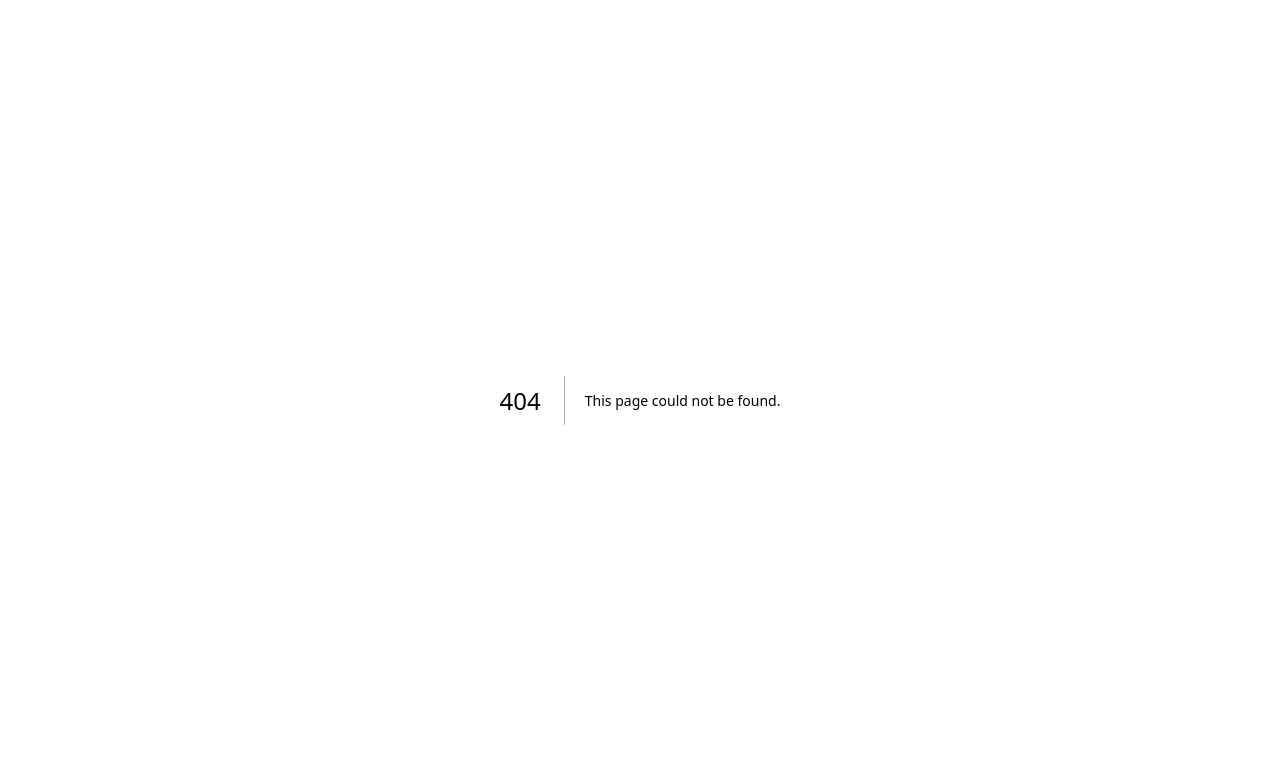
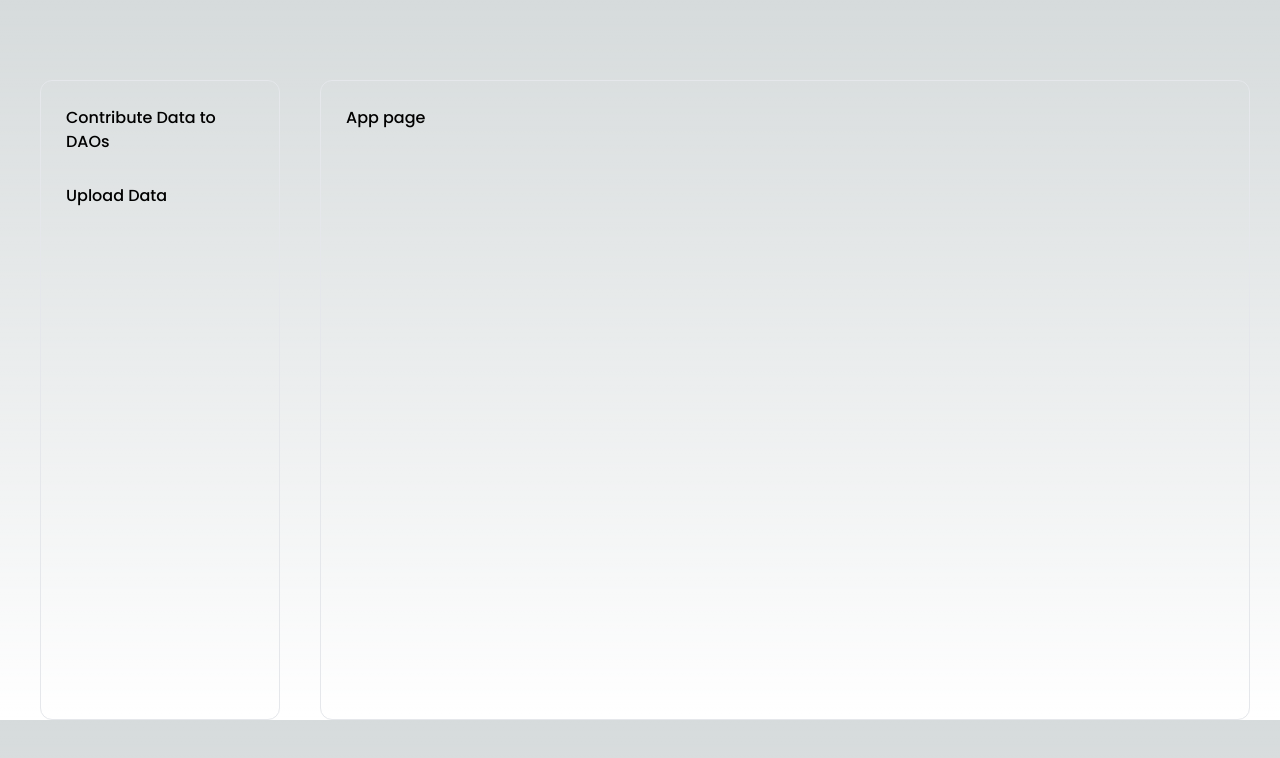
Before and after one commit to Abhay-2811/EnigmAI, a Next.js app: page /app in a window 1280 px wide. Before the commit this address had no page. Shown: the top 758 px of the page. Built offline with nearby package versions, Linux system fonts and the light colour scheme.

Commit message:
Update function to handle edge cases

```diff
--- /dev/null
+++ b/app/app/layout.tsx
@@ -0,0 +1,20 @@
+import Sidebar from "../components/Sidebar";
+import { Poppins } from "next/font/google";
+
+const poppins = Poppins({ weight: '500', subsets: ["devanagari"] })
+
+export default function Layout({
+    children,
+}: Readonly<{
+    children: React.ReactNode;
+}>) {
+    return (
+
+        <div className={`flex mt-[10vh] ml-[40px] ${poppins.className}`}>
+            <div className="justify-start mr-[40px]"><Sidebar /></div>
+            <div className="flex flex-col h-[80vh] border p-[25px] w-[75%] rounded-xl">{children}</div>
+
+        </div>
+
+    );
+}
--- /dev/null
+++ b/app/app/page.tsx
@@ -0,0 +1,11 @@
+import React from 'react'
+
+const App_page = () => {
+    return (
+        <div>
+            App page
+        </div>
+    )
+}
+
+export default App_page
--- /dev/null
+++ b/app/app/upload/page.tsx
@@ -0,0 +1,9 @@
+import React from 'react'
+
+const page = () => {
+  return (
+    <div>page</div>
+  )
+}
+
+export default page
--- /dev/null
+++ b/app/components/Sidebar.tsx
@@ -0,0 +1,25 @@
+import React from "react";
+import Link from "next/link";
+const Sidebar = () => {
+    const Sidebar_comps = [
+        {
+            title: "Contribute Data to DAOs",
+            route: "/app",
+        },
+        {
+            title: "Upload Data",
+            route: "/app/upload",
+        },
+    ];
+    return (
+        <div className="flex flex-col h-[80vh] border p-[25px] w-[30vh] rounded-xl ">
+            {Sidebar_comps.map((comp, index) => (
+                <div key={index} className="mb-[30px]">
+                    <Link href={comp.route}>{comp.title}</Link>
+                </div>
+            ))}
+        </div>
+    );
+};
+
+export default Sidebar;
```
